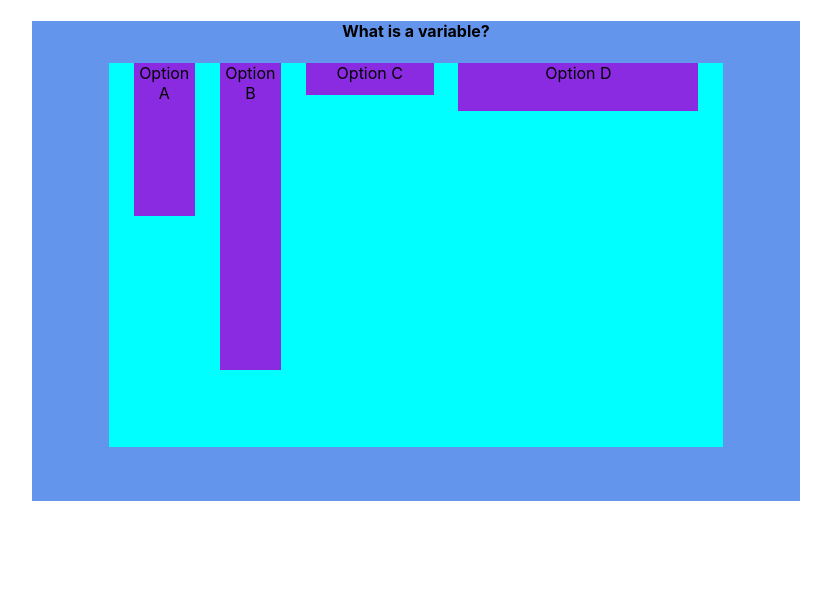
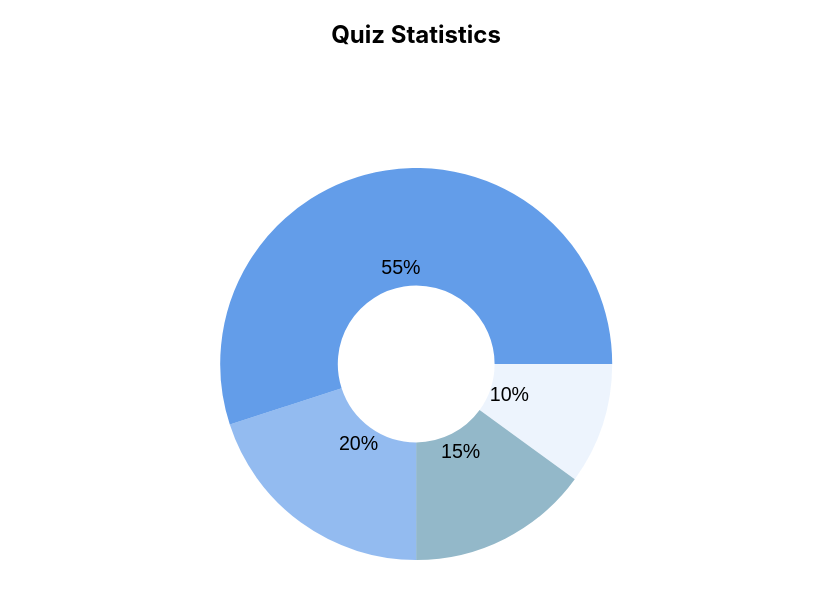
Before and after one commit to moses-netshitangani/video-forum, a React (Create React App) app: page /stats in a window 1280 px wide. Shown: the top 598 px of the page, without its empty margins (224-1055 px from the left). Built offline with nearby package versions, Linux system fonts and the light colour scheme.

Commit message:
pie chart init

```diff
--- a/src/components/stats.js
+++ b/src/components/stats.js
@@ -1,4 +1,5 @@
 import React, {useEffect, useState} from 'react';
+import { PieChart } from 'react-minimal-pie-chart';
 import '../style/stats.css';
 
 const Stats = props => {
@@ -6,19 +7,37 @@ const Stats = props => {
     return(
         <div className={`stats-cover`}>
 
-            {/* question */}
-            <div className="question">
-                <h4>What is a variable?</h4>
+            <h2>Quiz Statistics</h2>
+
+
+
+            <div className="chart">
+                <PieChart
+                    data={[
+                        { title: 'One', value: 10, color: 'rgba(43, 122, 226, 0.082)' },
+                        { title: 'Two', value: 15, color: 'rgb(147, 184, 201)' },
+                        { title: 'Three', value: 20, color: 'rgba(43, 122, 226, 0.507)' },
+                        { title: 'Four', value: 55, color: 'rgba(43, 122, 226, 0.734)' }
+                    ]}
+                    lineWidth="60" animate={true} animationDuration="2000"
+                    label={({ x, y, dx, dy, dataEntry }) => (
+                        <text
+                          x={x}
+                          y={y}
+                          dx={dx}
+                          dy={dy}
+                          dominant-baseline="central"
+                          text-anchor="middle"
+                          style={{
+                            fontSize: '5px',
+                            fontFamily: 'sans-serif',
+                          }}
+                        >
+                          {Math.round(dataEntry.percentage) + '%'}
+                        </text>
+                      )}
+                />
             </div>
-
-            {/* bars */}
-            <div className='bar-cover'>
-                <div className='bar a'>Option A</div>
-                <div className='bar b'>Option B</div>
-                <div className='bar c'>Option C</div>
-                <div className='bar d'>Option D</div>
-            </div>
-
         </div>
     )
 }
--- a/src/style/button.css
+++ b/src/style/button.css
@@ -4,7 +4,7 @@
     width: 100%;
     height: 100%;
     border-radius: 0.5em;
-    box-shadow: 0 0.188em 1.550em -0.525em rgb(73, 71, 71);
+    box-shadow: 0 0.188em 1.550em -0.525em rgb(65, 63, 63);
     transition: transform 0.5s;
 }
 
--- a/src/style/stats.css
+++ b/src/style/stats.css
@@ -1,38 +1,15 @@
 .stats-cover {
     margin: 0 auto;
     width: 60%;
-    height: 30em;
-    background-color: cornflowerblue;
+    height: 35em;
+    display: flex;
+    flex-direction: column;
+    justify-content: space-between;
+
 }
 
-.bar-cover {
-    width: 80%;
-    height: 80%;
-    display: flex;
-    justify-content: space-evenly;
-    background-color: aqua;
+.chart {
+    width: 55%;
+    height: 70%;
     margin: 0 auto;
-    /* position: relative; */
 }
-
-.bar {
-    width: 10%;
-    background-color: blueviolet;
-    display: block;
-}
-
-.a {
-    height: 40%;
-}
-
-.b {
-    height: 80%;
-}
-
-.c {
-    height: 20%;
-}
-
-.d {
-    height: 30%;
-}
--- a/src/style/video.css
+++ b/src/style/video.css
@@ -34,12 +34,11 @@
     0%{
       bottom: 0%;
       transform: scale(0.75);
-      background-color: rgba(43, 122, 226, 0.082);
+      background-color: white
     }
     50%{
         bottom: 50%;
         transform: scale(1.5);
-        background-color: white;
     }
     100%{
       bottom: 50%;
```
